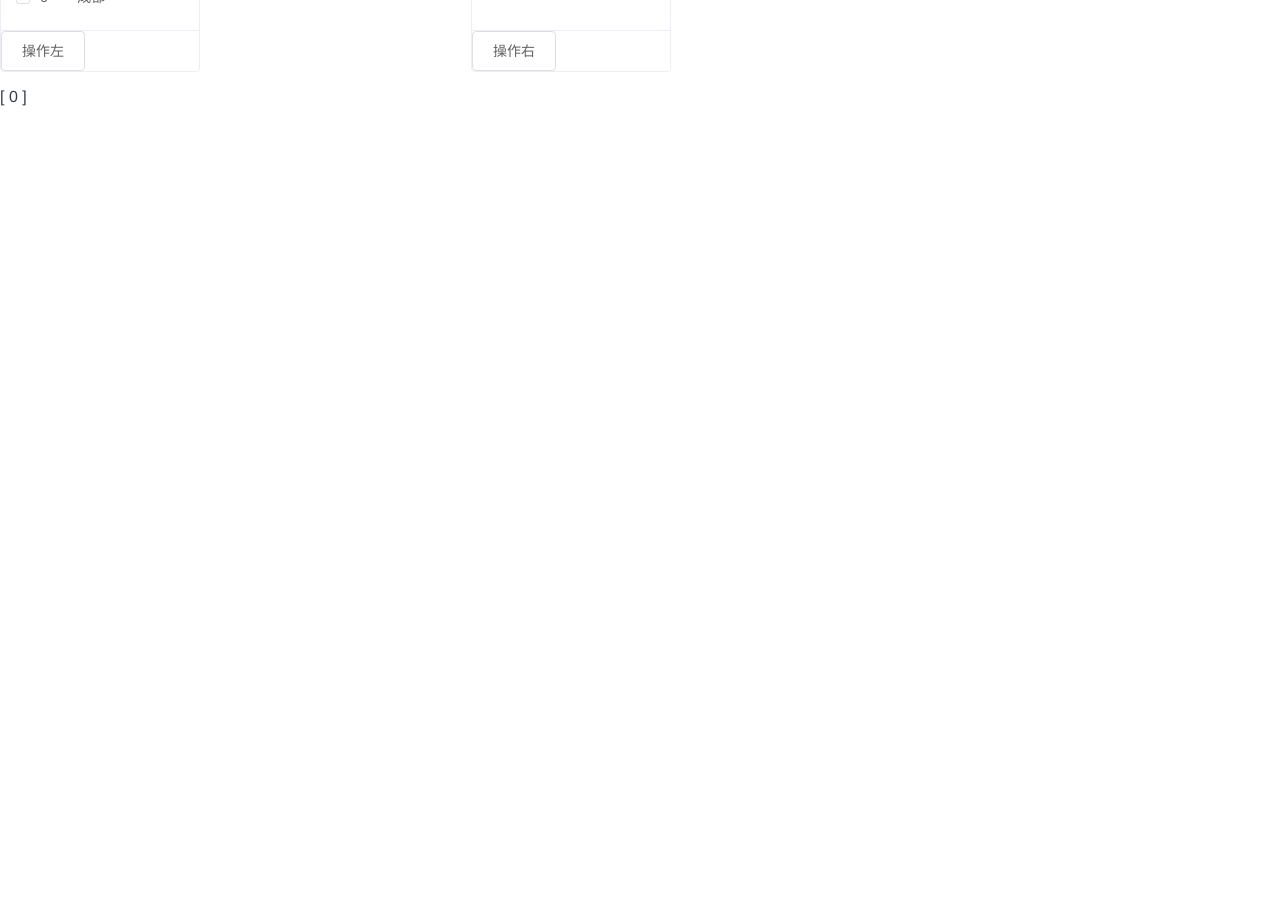
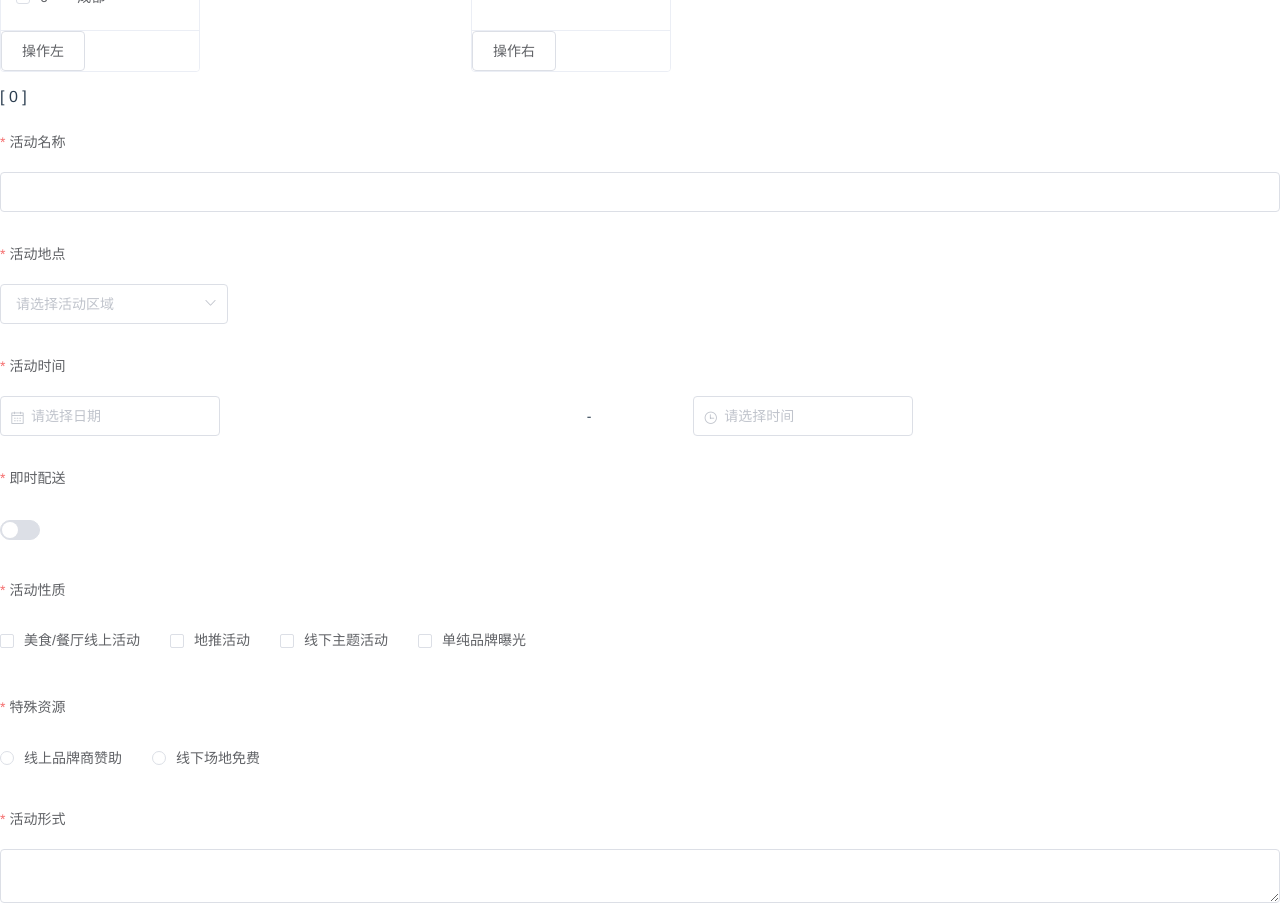
Before and after one commit to BonjourYY/element-ui-starter, a Vue app: page / in a window 1280 px wide. Shown: the part 1880-2797 px from the top of the page. Before the commit the page ends 2002 px from the top, so only its background shows below. Built offline with nearby package versions, Linux system fonts and the light colour scheme.

Commit message:
feature：add form

```diff
--- a/src/App.vue
+++ b/src/App.vue
@@ -21,6 +21,7 @@
     <ElementRate></ElementRate>
     <ElementColorPicker></ElementColorPicker>
     <ElementTransfer></ElementTransfer>
+    <ElementForm></ElementForm>
   </div>
 </template>
 
--- /dev/null
+++ b/src/components/ElementForm.vue
@@ -0,0 +1,194 @@
+<template>
+  <div class="element-form">
+    <el-form ref="form" :model="form" status-icon :rules="rules" label-width="150px" label-position="top">
+      <el-form-item label="活动名称" prop="name">
+        <el-input v-model="form['name']"></el-input>
+      </el-form-item>
+      <el-form-item label="活动地点" prop="region">
+        <el-select v-model="form['region']" placeholder="请选择活动区域">
+          <el-option label="上海" value="shanghai"></el-option>
+          <el-option label="北京" value="beijing"></el-option>
+        </el-select>
+      </el-form-item>
+      <el-form-item label="活动时间" required>
+        <el-row>
+          <el-col :span="11">
+            <el-form-item prop="date">
+              <el-date-picker type="date" v-model="form.date" placeholder="请选择日期"></el-date-picker>
+            </el-form-item>
+          </el-col>
+          <el-col :span="2">-</el-col>
+          <el-col :span="11">
+            <el-form-item prop="time">
+              <el-time-picker v-model="form.time" placeholder="请选择时间"></el-time-picker>
+            </el-form-item>
+          </el-col>
+        </el-row>
+      </el-form-item>
+      <el-form-item label="即时配送" prop="delivery" required>
+        <el-switch v-model="form.delivery"></el-switch>
+      </el-form-item>
+      <el-form-item label="活动性质" prop="type">
+        <el-checkbox-group v-model="form.type">
+          <el-checkbox label="美食/餐厅线上活动" name="type"></el-checkbox>
+          <el-checkbox label="地推活动" name="type"></el-checkbox>
+          <el-checkbox label="线下主题活动" name="type"></el-checkbox>
+          <el-checkbox label="单纯品牌曝光" name="type"></el-checkbox>
+        </el-checkbox-group>
+      </el-form-item>
+      <el-form-item label="特殊资源" prop="resource">
+        <el-radio-group v-model="form.resource">
+          <el-radio label="线上品牌商赞助"></el-radio>
+          <el-radio label="线下场地免费"></el-radio>
+        </el-radio-group>
+      </el-form-item>
+      <el-form-item label="活动形式" prop="desc">
+        <el-input type="textarea" v-model="form.desc"></el-input>
+      </el-form-item>
+      <el-form-item label="密码" prop="password">
+        <el-input type="password" v-model="form.userpassword"></el-input>
+      </el-form-item>
+      <el-form-item label="确认密码" prop="checkPass">
+        <el-input type="password" v-model="form.checkPass"></el-input>
+      </el-form-item>
+      <el-form-item label="年龄" prop="age">
+        <el-input v-model.number="form.userage"></el-input>
+      </el-form-item>
+      <el-form-item :label="`域名${index}`" v-for="(domain, index) in form.domains" :key="index" :rules="[{ required: true, message: '请输入值', trigger: 'blur' }]">
+        <el-input v-model="domain.value"></el-input>
+        <el-button @click="removeDomain(domain)">删除</el-button>
+      </el-form-item>
+      <el-form-item>
+        <el-button @click="addDomain">新增域名</el-button>
+        <el-button type="primary" @click="submitForm('form')">提交</el-button>
+        <el-button @click="resetForm('form')">重置</el-button>
+      </el-form-item>
+    </el-form>
+    {{ form.name }}
+    {{ form.region }}
+    {{ form.date }}
+    {{ form.time }}
+    {{ form.delivery }}
+    {{ form.type }}
+    {{ form.resource }}
+    {{ form.desc }}
+    {{ form.userpassword }}
+  </div>
+</template>
+
+<script>
+export default {
+  name: 'ElementForm',
+  data() {
+    return {
+      form: {
+        name: null,
+        region: null,
+        date: null,
+        time: null,
+        delivery: null,
+        type: [],
+        resource: null,
+        desc: null,
+        userpassword: '',
+        checkPass: '',
+        userage: null,
+        domains: [
+          {
+            value: '123123',
+          },
+          {
+            value: '456456',
+          },
+        ],
+      },
+      rules: {
+        name: [
+          { required: true, message: '请输入活动名称', trigger: 'blur' },
+          { min: 3, max: 5, message: '长度在3到5个字符', trigger: 'blur' },
+        ],
+        region: [{ required: true, message: '请输入活动地区', trigger: 'change' }],
+        date: [{ type: 'date', required: true, message: '请输入活动日期', trigger: 'change' }],
+        time: [{ type: 'date', required: true, message: '请输入活动时间', trigger: 'change' }],
+        type: [{ type: 'array', required: true, message: '请至少选择一个活动性质', trigger: 'change' }],
+        resource: [{ required: true, message: '请输入活动资源', trigger: 'change' }],
+        desc: [{ required: true, message: '请输入活动形式', trigger: 'blur' }],
+        password: [{ validator: this.validatePass, trigger: 'blur' }],
+        checkPass: [{ validator: this.validatePass2, trigger: 'blur' }],
+        age: [{ validator: this.checkAge, trigger: 'blur' }],
+      },
+    };
+  },
+  methods: {
+    // 提交
+    submitForm(formName) {
+      // valid:ture / false
+      // 满足所有的校验规则为true，有一项不满足就为false。
+      this.$refs[formName].validate((valid) => {
+        if (valid) {
+          console.log(valid);
+          alert('submit success');
+        } else {
+          console.log(valid);
+          console.log('error');
+          return false;
+        }
+      });
+    },
+    // 重置
+    resetForm(formName) {
+      this.$refs[formName].resetFields();
+    },
+    // 自定义验证：密码
+    validatePass(rule, value, callback) {
+      if (value === '') {
+        console.log('没有输入密码');
+        callback(new Error('请输入密码'));
+      } else {
+        if (this.form.checkPass !== '') {
+          this.$refs.form.validateField('checkPass');
+        }
+        callback();
+      }
+    },
+    // 自定义验证：重复密码
+    validatePass2(rule, value, callback) {
+      if (value === '') {
+        callback(new Error('请输入密码'));
+      } else if (value !== this.form.password) {
+        callback(new Error('两次密码输入不一致'));
+      } else {
+        callback();
+      }
+    },
+    // 自定义验证：年龄
+    checkAge(rule, value, callback) {
+      if (!value) {
+        callback(new Error('年龄不能为空'));
+      }
+      setTimeout(() => {
+        if (!Number.isInteger(value)) {
+          callback(new Error('请输入数字值'));
+        } else if (value < 18) {
+          callback(new Error('年龄必须大于18'));
+        } else {
+          callback();
+        }
+      }, 1000);
+    },
+    removeDomain(domain) {
+      let index = this.form.domains.indexOf(domain);
+      console.log(index);
+      this.form.domains.splice(index, 1);
+    },
+    addDomain() {
+      this.form.domains.push({
+        value: null,
+        key: Date.now(),
+      });
+    },
+  },
+};
+</script>
+
+<style lang="scss" module></style>
```
